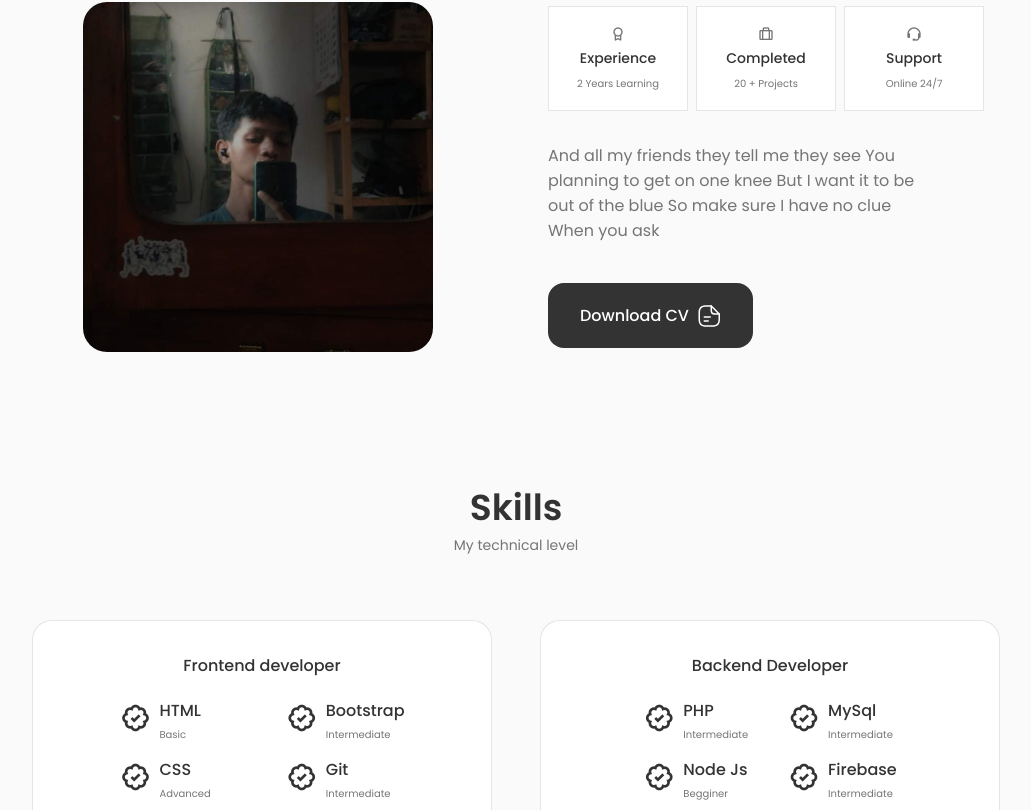
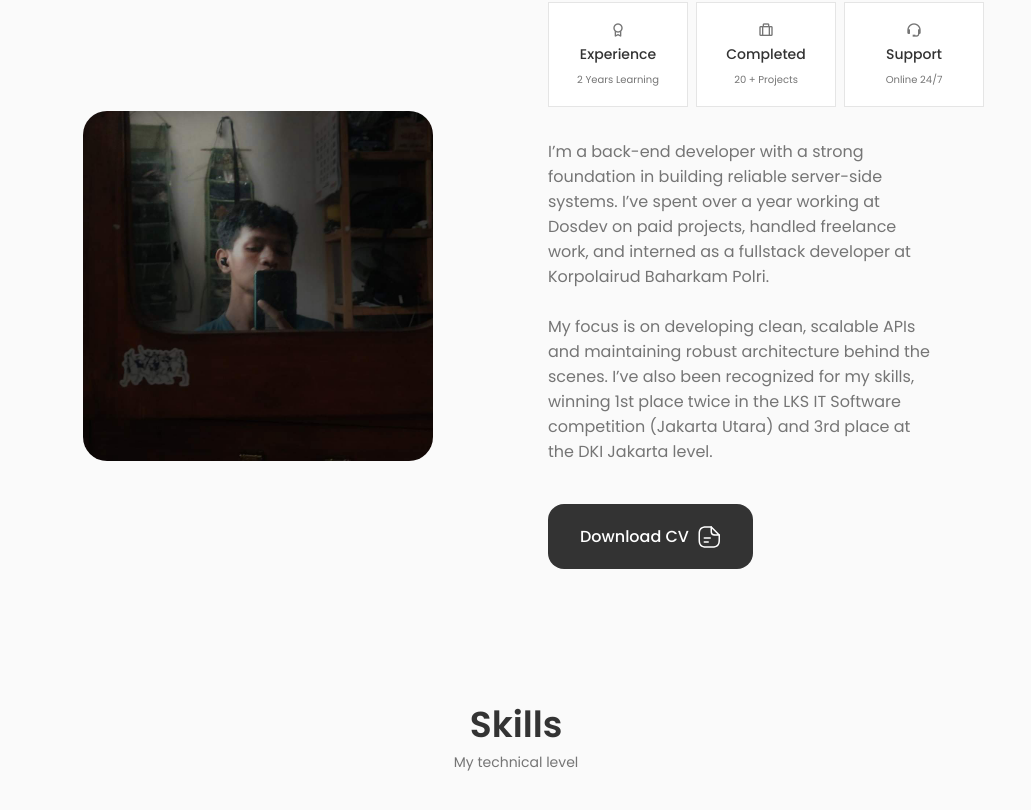
Before and after one commit to cinosjuhchi/porto-cino, a React (Create React App) app: page / in a window 1280 px wide. Shown: the part 970-1780 px from the top of the page, without its empty margins (124-1155 px from the left). Built offline with nearby package versions, Linux system fonts and the light colour scheme; a web font is replaced by a local one.

Commit message:
new update

```diff
--- a/src/components/about/About.jsx
+++ b/src/components/about/About.jsx
@@ -1,7 +1,7 @@
 import React from 'react';
 import './about.css';
 import AboutImg from '../../assets/profile.jpg';
-import CV from '../../assets/John-Cv.pdf';
+import CV from '../../assets/cv-cino.pdf';
 import Info from './Info';
 
 const About = () => {
@@ -15,7 +15,15 @@ const About = () => {
         <div className="about__data">
           <Info />
 
-          <p className="about__description">And all my friends they tell me they see You planning to get on one knee But I want it to be out of the blue So make sure I have no clue When you ask</p>
+          <p className="about__description">
+            I’m a back-end developer with a strong foundation in building reliable server-side systems.
+            I’ve spent over a year working at Dosdev on paid projects, handled freelance work, and interned
+            as a fullstack developer at Korpolairud Baharkam Polri.
+            <br /><br />
+            My focus is on developing clean, scalable APIs and maintaining robust architecture behind the scenes.
+            I’ve also been recognized for my skills, winning 1st place twice in the LKS IT Software competition
+            (Jakarta Utara) and 3rd place at the DKI Jakarta level.
+          </p>
           <a download="" href={CV} className="button button--flex">
             Download CV
             <svg className="button__icon" xmlns="http://www.w3.org/2000/svg" width="24" height="24" viewBox="0 0 24 24" fill="none">
--- a/src/components/contact/Contact.jsx
+++ b/src/components/contact/Contact.jsx
@@ -41,8 +41,8 @@ const Contact = () => {
             <div className="contact__card">
               <i className="uil uil-envelope contact__card-icon"></i>
               <h3 className="contact__card-title">Email</h3>
-              <span className="contact__card-data">user@gmail.com</span>
-              <a href="mailto:pacino447@gmail.com" className="contact__button">
+              <span className="contact__card-data">muhabibullah186@gmail.com</span>
+              <a href="mailto:muhabibullah186@gmail.com" className="contact__button">
                 Write me <i className="bx bx-right-arrow-alt contact__button-icon"></i>
               </a>
               spam
@@ -50,8 +50,8 @@ const Contact = () => {
             <div className="contact__card">
               <i className="bx bxl-whatsapp contact__card-icon"></i>
               <h3 className="contact__card-title">Whatsapp</h3>
-              <span className="contact__card-data">087844750705</span>
-              <a href="https://api.whatsapp.com/send?phone=6287844750705&text=Hello Cino, more information!" className="contact__button">
+              <span className="contact__card-data">+6287732762247</span>
+              <a href="https://api.whatsapp.com/send?phone=6287732762247&text=Hello Cino, more information!" className="contact__button">
                 Write me <i className="bx bx-right-arrow-alt contact__button-icon"></i>
               </a>
               spam
```
Also changed, not shown: 1 other file (tests, documents, lock files or other folders).
